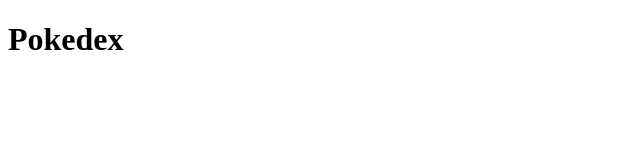
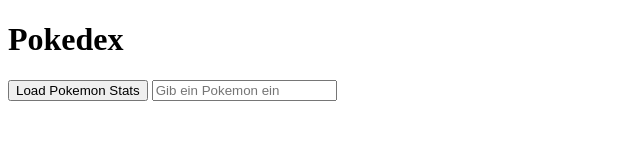
Before and after one commit to cyberwerkstatt/pokedex, a website: page index.html in a window 1280 px wide. Shown: the whole page, without its empty margins (0-640 px from the left). Drawn offline with Linux system fonts and the light colour scheme.

Commit message:
first function added

```diff
--- a/index.html
+++ b/index.html
@@ -10,6 +10,9 @@
 </head>
 <body>
     <h1>Pokedex</h1>
+    <button onclick="loadPokemon()">Load Pokemon Stats</button>
+    <input id="input" type="text" placeholder="Gib ein Pokemon ein">
+    <div id="container"></div>
 
 </body>
 </html>
--- /dev/null
+++ b/package.json
@@ -0,0 +1,5 @@
+{
+  "dependencies": {
+    "bootstrap": "^5.2.3"
+  }
+}
--- a/script.js
+++ b/script.js
@@ -0,0 +1,18 @@
+
+// first function created
+
+
+async function loadPokemon(){
+    let pokemon = document.getElementById("input").value;
+    let url = `https://pokeapi.co/api/v2/pokemon/${pokemon}`;
+    let response = await fetch(url);
+    let responseAsJSON = await response.json();
+    let pokePic = responseAsJSON["sprites"]["other"]["official-artwork"]["front_default"]
+
+    let pokeContainer = document.getElementById("container");
+    pokeContainer.innerHTML = `
+    <div><h1>${responseAsJSON["name"]}</h1></div>
+    <img src="${pokePic}">
+    `;
+    console.log("Loaded Pokemon:", responseAsJSON);
+}
```
Also changed, not shown: 1 other file.
